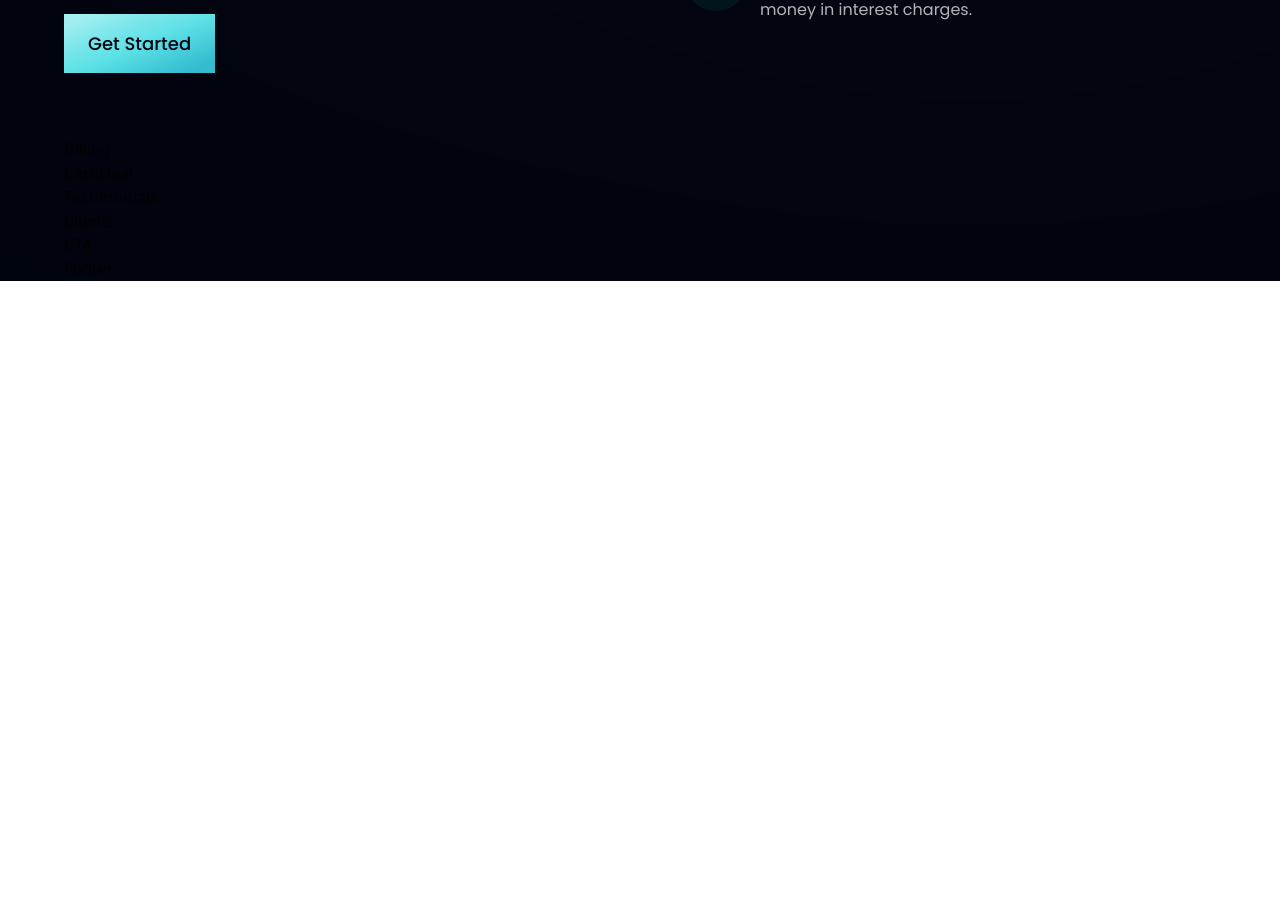
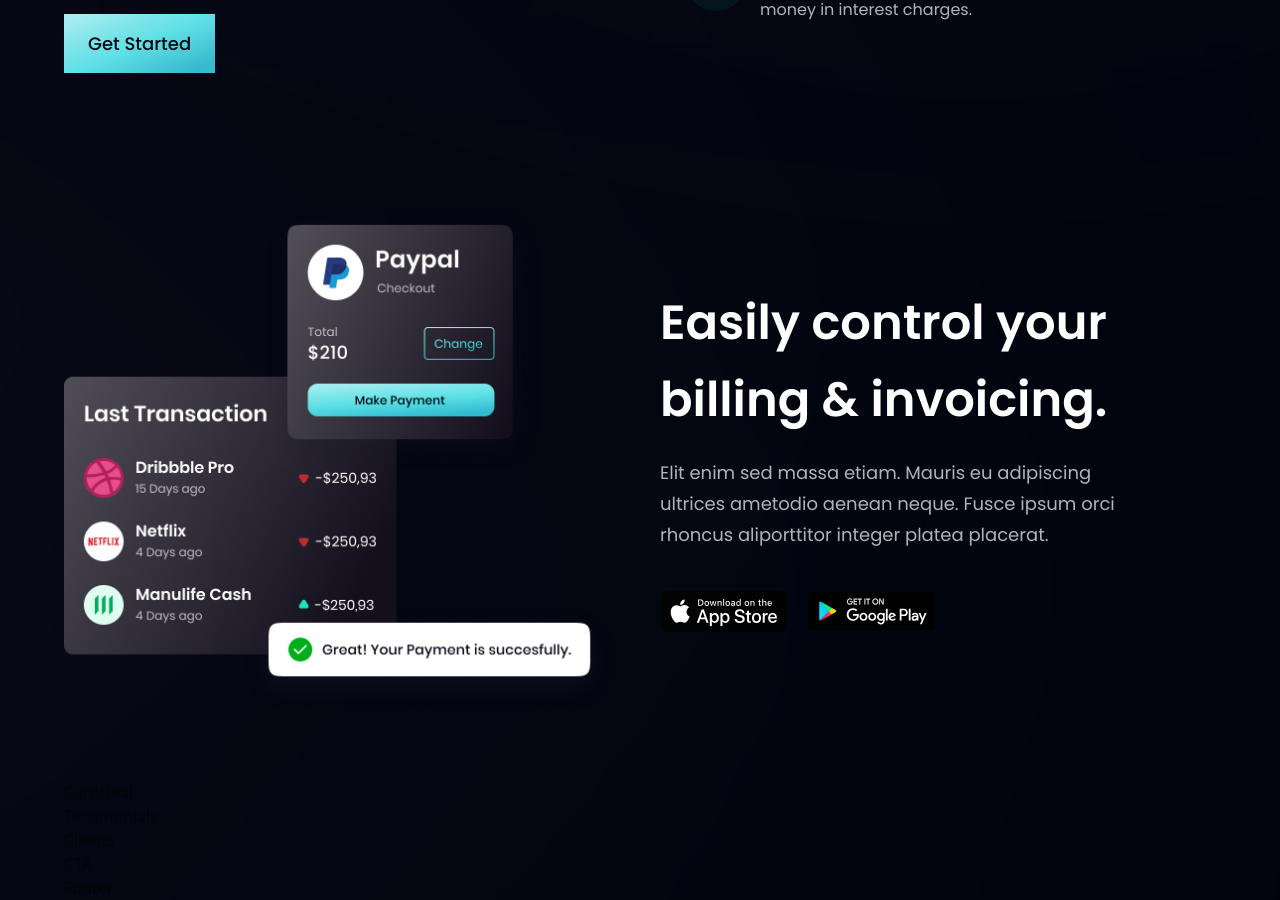
Before and after one commit to VitorGuilhermo/landing-page-bank-react-tailwind, a React (Vite) app: page / in a window 1280 px wide. Shown: the part 1449-2349 px from the top of the page. Before the commit the page ends 1730 px from the top, so only its background shows below. Built offline with nearby package versions, Linux system fonts and the light colour scheme.

Commit message:
add billing section

```diff
--- a/src/components/Billing.tsx
+++ b/src/components/Billing.tsx
@@ -1,9 +1,42 @@
-import React from 'react'
+import { apple, bill, google } from '../assets'
+
+import styles, { layout } from '../styles/styles'
 
 export function Billing() {
     return (
-        <div>
-            Billing
-        </div>
+        <section id='product' className={layout.sectionReverse}>
+            <div className={layout.sectionImgReverse}>
+                <img
+                    src={bill}
+                    alt="billing"
+                    className='w-[100%] h-[100%] relative z-[5]'
+                />
+
+                <div className='absolute z-[3] -left-1/2 top-0 w-[50%] h-[50%] rounded-full white__gradient' />
+                <div className='absolute z-[0] -left-1/2 bottom-0 w-[50%] h-[50%] rounded-full pink__gradient' />
+            </div>
+
+            <div className={layout.sectionInfo} >
+                <h2 className={styles.heading2}>
+                    Easily control your <br className='sm:block hidden'/> billing & invoicing.
+                </h2>
+                <p className={`${styles.paragraph} max-w-[470px] mt-5`} >
+                    Elit enim sed massa etiam. Mauris eu adipiscing ultrices ametodio aenean neque. Fusce ipsum orci rhoncus aliporttitor integer platea placerat.
+                </p>
+
+                <div className='flex flex-row flex-wrap sm:mt-10 mt-6'>
+                    <img
+                        src={apple}
+                        alt="apple store"
+                        className='w-[128px] h-[42px] object-contain mr-5 cursor-pointer'
+                    />
+                    <img
+                        src={google}
+                        alt="google play"
+                        className='w-[128px] h-[42px] object-contain cursor-pointer'
+                    />
+                </div>
+            </div>
+        </section>
     )
 }
```
